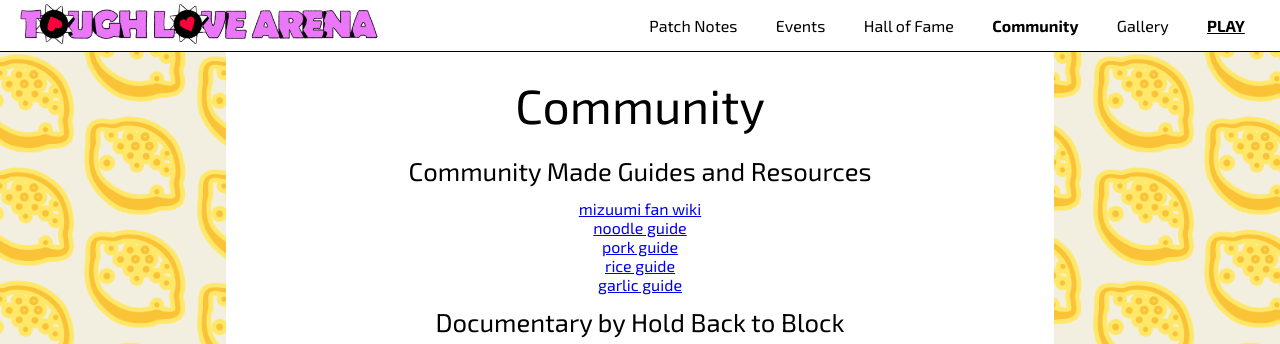
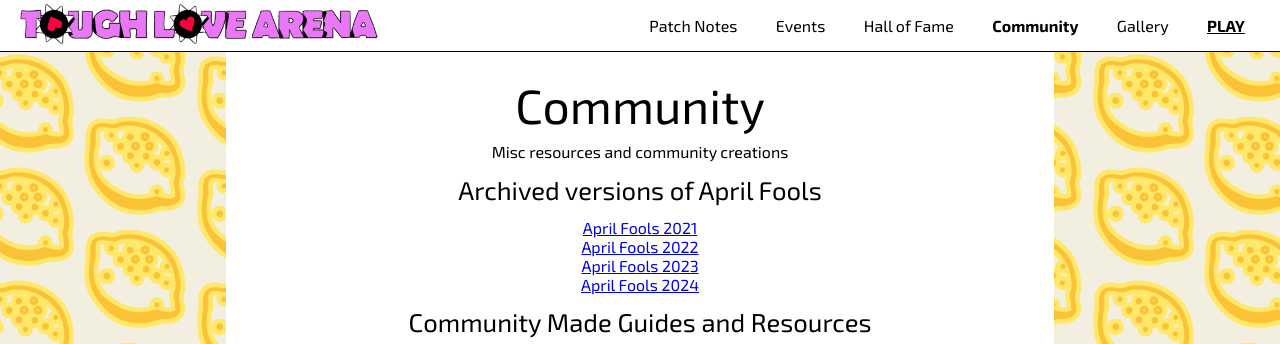
Before and after one commit to toughlovearena/about.toughlovearena.com, a Next.js app: page /community in a window 1280 px wide. Shown: the top 344 px of the page. Built offline with nearby package versions, Linux system fonts and the light colour scheme; grey boxes are pictures that could not be loaded.

Commit message:
af links

```diff
--- a/components/community/Community.tsx
+++ b/components/community/Community.tsx
@@ -1,4 +1,4 @@
-import { CommunityResources, Documentary, Playlists, YouTubeVideos } from "../../data/links";
+import { AprilFoolsArchives, CommunityResources, Documentary, Playlists, YouTubeVideos } from "../../data/links";
 import { sortArrayOfObjects } from "../../utils/list";
 import { ExternalLink } from "../ExternalLink";
 import { YouTubePlaylist, YouTubePreview } from "../YouTubePreview";
@@ -8,6 +8,23 @@ export const Community = () => {
   const videos = sortArrayOfObjects(YouTubeVideos, art => art.date).reverse();
   return (
     <div className={styles.container}>
+      <div>
+        Misc resources and community creations
+      </div>
+
+      <section>
+        <div className={styles.large}>
+          Archived versions of April Fools
+        </div>
+      </section>
+      <section>
+        {AprilFoolsArchives.map(link => (
+          <div>
+            <ExternalLink href={link.url}>{link.title}</ExternalLink>
+          </div>
+        ))}
+      </section>
+
       <section>
         <div className={styles.large}>
           Community Made Guides and Resources
--- a/data/links.ts
+++ b/data/links.ts
@@ -149,6 +149,20 @@ export const YouTubeVideos: YouTubeLink[] = [{
   timestamp: 1963,
 }];
 
+export const AprilFoolsArchives: SimpleLink[] = [{
+  title: 'April Fools 2021',
+  url: 'https://aprilfools.toughlovearena.com/',
+}, {
+  title: 'April Fools 2022',
+  url: 'https://aprilfools2022.toughlovearena.com/',
+}, {
+  title: 'April Fools 2023',
+  url: 'https://aprilfools2023.toughlovearena.com/',
+}, {
+  title: 'April Fools 2024',
+  url: 'https://aprilfools2024.toughlovearena.com/',
+}];
+
 export const CommunityResources: SimpleLink[] = [{
   title: 'mizuumi fan wiki',
   url: 'https://wiki.gbl.gg/w/Tough_Love_Arena',
```
